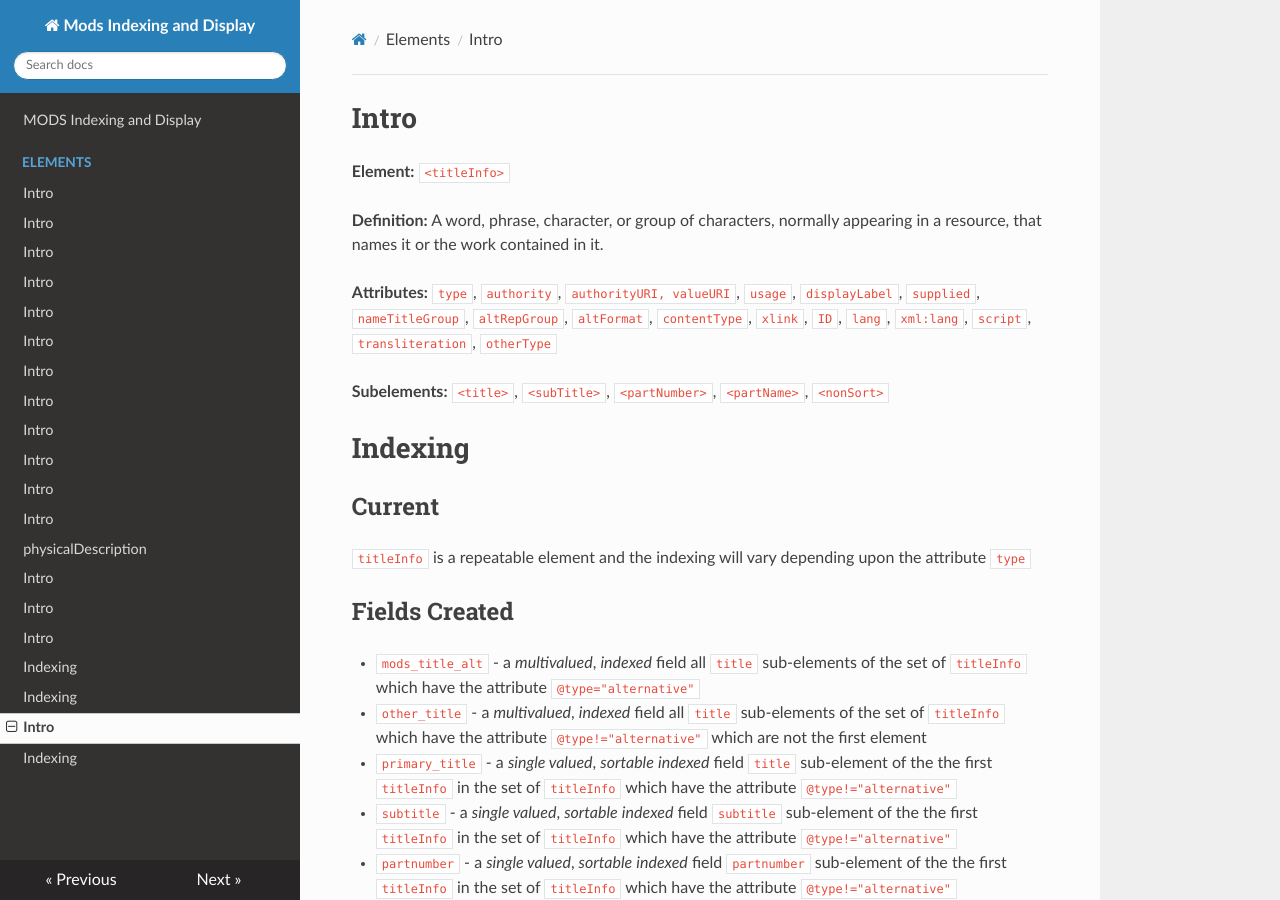
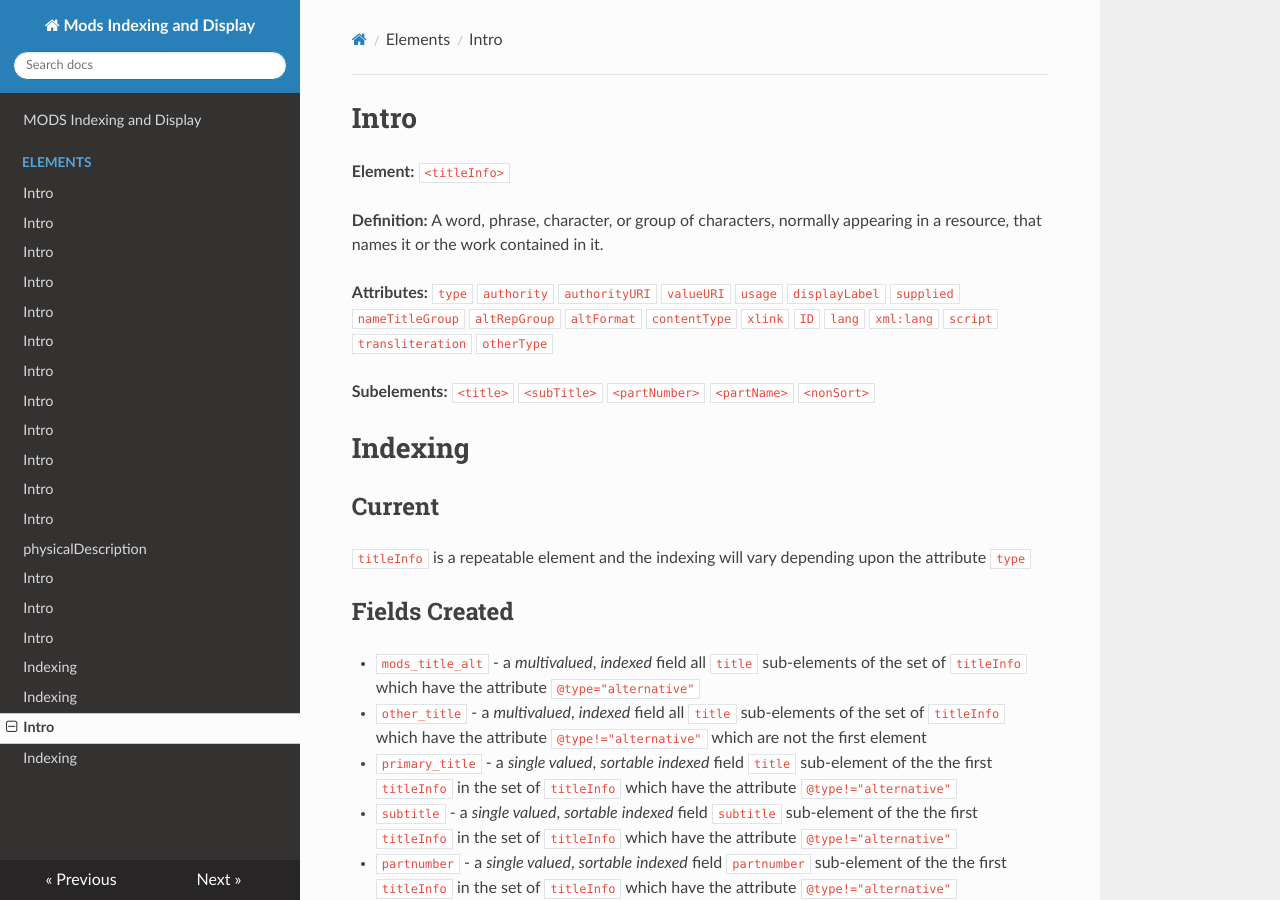
Before and after one commit to Brown-University-Library/mods-documenatation, an MkDocs documentation site: the page built from docs/elements/titleInfo.md, in a window 1280 px wide and 900 px high. Built offline with MkDocs 1.6.1, drawn with Linux system fonts in a browser that asks for light colours; nearby versions of some CDN libraries.

Commit message:
Reformat the attributes on titleInfo

````diff
--- a/docs/elements/titleInfo.md
+++ b/docs/elements/titleInfo.md
@@ -6,10 +6,31 @@
 resource, that names it or the work contained in it.
 
 **Attributes:**
-``` type```, ``` authority```, ``` authorityURI, valueURI```, ``` usage```, ``` displayLabel```, ``` supplied```, ``` nameTitleGroup```, ``` altRepGroup```, ``` altFormat```, ``` contentType```, ``` xlink```, ``` ID```, ``` lang```, ``` xml:lang```, ``` script```, ``` transliteration```, ``` otherType```
+```type```
+```authority```
+```authorityURI```
+```valueURI```
+```usage```
+```displayLabel```
+```supplied```
+```nameTitleGroup```
+```altRepGroup```
+```altFormat```
+```contentType```
+```xlink```
+```ID```
+```lang```
+```xml:lang```
+```script```
+```transliteration```
+```otherType```
 
 **Subelements:**
-```<title>```, ```<subTitle>```, ```<partNumber>```, ```<partName>```, ```<nonSort>```
+```<title>```
+```<subTitle>```
+```<partNumber>```
+```<partName>```
+```<nonSort>```
 
 # Indexing
 
````
